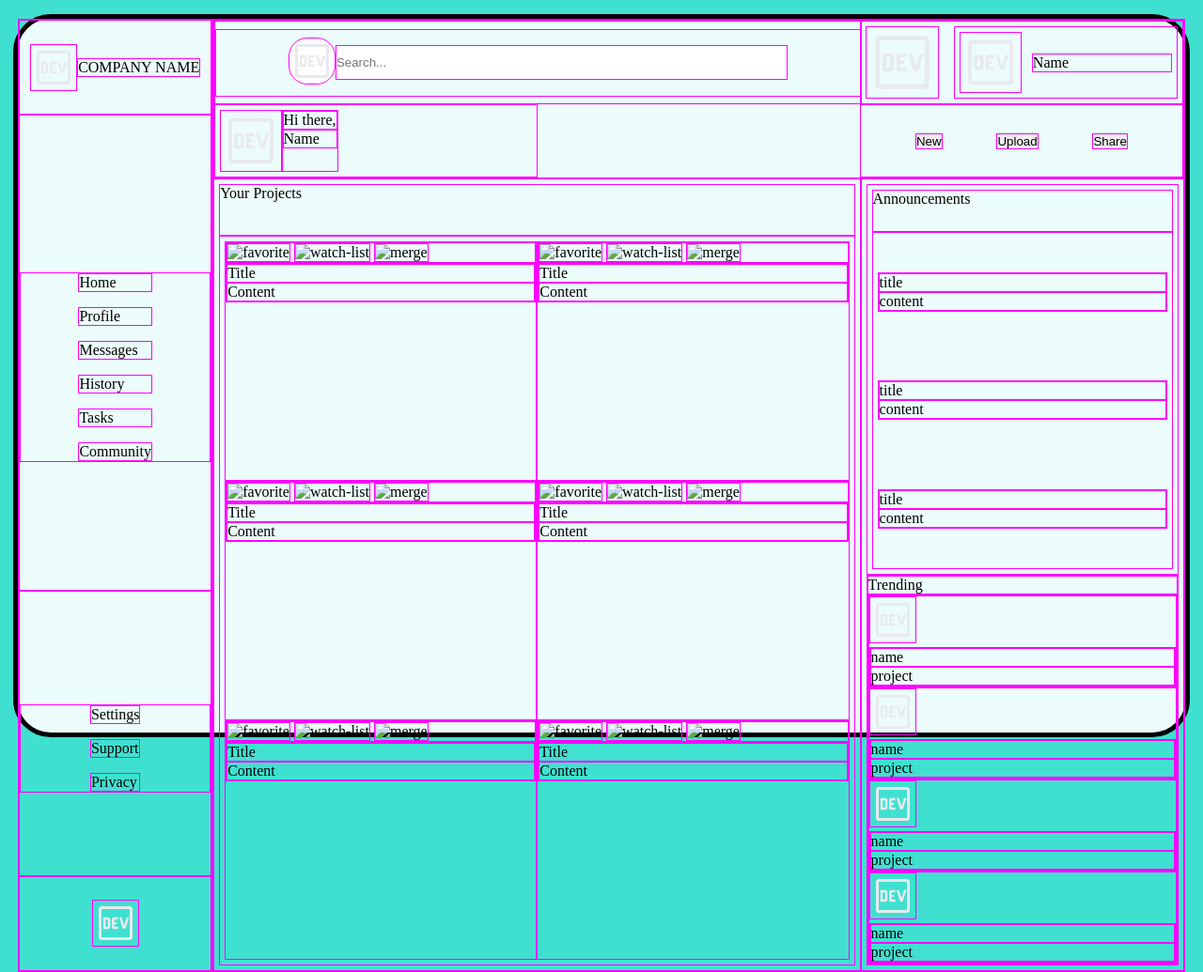
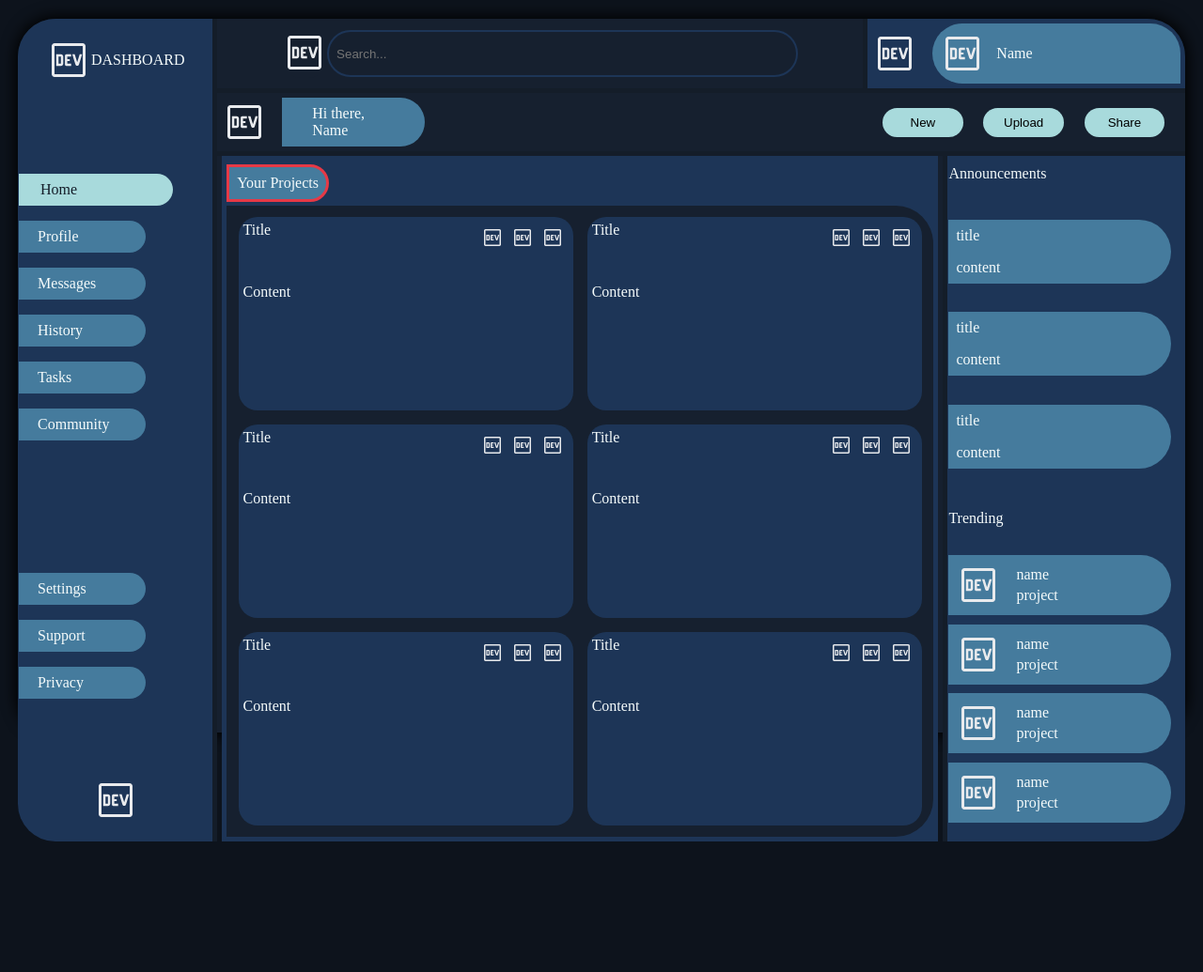
Before and after one commit to Andrea-2528/admin-dashboard, a plain HTML site: page index.html in a window 1280 px wide. Shown: the whole page at 94% size. After the commit the page ends 896 px from the top, so only its background shows below. Drawn offline with Linux system fonts and the light colour scheme.

Commit message:
Add general styling, fine details still missing

```diff
--- a/index.html
+++ b/index.html
@@ -13,7 +13,7 @@
             <div class="sidebar-logo">
                 <img src="assets/svg_logo.svg" alt="company logo">
                 <div class="sidebar-logo-text">
-                    COMPANY NAME
+                    DASHBOARD
                 </div>
             </div>
             <div class="sidebar-menu">
@@ -75,97 +75,85 @@
             </div>
             <div class="projects">
                 <div class="projects-title">
-                    Your Projects
+                    <span>Your Projects</span>
                 </div>
                 <div class="cards">
                     <div class="card">
-                        <div class="icons">
-                            <img src="" alt="favorite">
-                            <img src="" alt="watch-list">
-                            <img src="" alt="merge">
-                        </div>
-                        <div class="content">
-                            <div class="content-title">
+                        <div class="card-title">
                             Title
                         </div>
-                            <div class="content-text">
+                        <div class="icons">
+                            <img src="assets/svg_logo.svg" alt="favorite">
+                            <img src="assets/svg_logo.svg" alt="watch-list">
+                            <img src="assets/svg_logo.svg" alt="merge">
+                        </div>
+                        <div class="card-text">
                             Content
                         </div>
                     </div>
-                    </div>
                     <div class="card">
-                        <div class="icons">
-                            <img src="" alt="favorite">
-                            <img src="" alt="watch-list">
-                            <img src="" alt="merge">
-                        </div>
-                        <div class="content">
-                            <div class="content-title">
+                        <div class="card-title">
                             Title
                         </div>
-                            <div class="content-text">
+                        <div class="icons">
+                            <img src="assets/svg_logo.svg" alt="favorite">
+                            <img src="assets/svg_logo.svg" alt="watch-list">
+                            <img src="assets/svg_logo.svg" alt="merge">
+                        </div>
+                        <div class="card-text">
                             Content
                         </div>
                     </div>
-                    </div>
                     <div class="card">
-                        <div class="icons">
-                            <img src="" alt="favorite">
-                            <img src="" alt="watch-list">
-                            <img src="" alt="merge">
-                        </div>
-                        <div class="content">
-                            <div class="content-title">
+                        <div class="card-title">
                             Title
                         </div>
-                            <div class="content-text">
+                        <div class="icons">
+                            <img src="assets/svg_logo.svg" alt="favorite">
+                            <img src="assets/svg_logo.svg" alt="watch-list">
+                            <img src="assets/svg_logo.svg" alt="merge">
+                        </div>
+                        <div class="card-text">
                             Content
                         </div>
                     </div>
-                    </div>
                     <div class="card">
-                        <div class="icons">
-                            <img src="" alt="favorite">
-                            <img src="" alt="watch-list">
-                            <img src="" alt="merge">
-                        </div>
-                        <div class="content">
-                            <div class="content-title">
+                        <div class="card-title">
                             Title
                         </div>
-                            <div class="content-text">
+                        <div class="icons">
+                            <img src="assets/svg_logo.svg" alt="favorite">
+                            <img src="assets/svg_logo.svg" alt="watch-list">
+                            <img src="assets/svg_logo.svg" alt="merge">
+                        </div>
+                        <div class="card-text">
                             Content
                         </div>
                     </div>
-                    </div>
                     <div class="card">
-                        <div class="icons">
-                            <img src="" alt="favorite">
-                            <img src="" alt="watch-list">
-                            <img src="" alt="merge">
-                        </div>
-                        <div class="content">
-                            <div class="content-title">
+                        <div class="card-title">
                             Title
                         </div>
-                            <div class="content-text">
+                        <div class="icons">
+                            <img src="assets/svg_logo.svg" alt="favorite">
+                            <img src="assets/svg_logo.svg" alt="watch-list">
+                            <img src="assets/svg_logo.svg" alt="merge">
+                        </div>
+                        <div class="card-text">
                             Content
                         </div>
                     </div>
-                    </div>
                     <div class="card">
-                        <div class="icons">
-                            <img src="" alt="favorite">
-                            <img src="" alt="watch-list">
-                            <img src="" alt="merge">
-                        </div>
-                        <div class="content">
-                            <div class="content-title">
+                        <div class="card-title">
                             Title
                         </div>
-                            <div class="content-text">
+                        <div class="icons">
+                            <img src="assets/svg_logo.svg" alt="favorite">
+                            <img src="assets/svg_logo.svg" alt="watch-list">
+                            <img src="assets/svg_logo.svg" alt="merge">
+                        </div>
+                        <div class="card-text">
                             Content
-                            </div>
                         </div>
                     </div>
                 </div>
--- a/style.css
+++ b/style.css
@@ -11,11 +11,17 @@ body{
     height: 100vh;
     align-content: center;
     justify-items: center;
-    background-color: turquoise;
+    background-color: #0d131c;
+    /* background-image: radial-gradient(circle at -19% -76%, #a8dadcff 40%, transparent 40.05%),
+                    radial-gradient(circle at -19% 58%, #1d3557ff 43%, transparent 43.05%),
+                    linear-gradient(220deg, #457b9dff 28%, transparent 28.05%),
+                    linear-gradient(-48deg, #e63946ff 22%, transparent 22.05%),
+                    radial-gradient(circle at 97% 20%, #a8dadcff 35%, transparent 35.05%); */
+    color: #F5FBFB; /*default text color */
 }
 
 .main-page *{
-    border: 1px solid magenta;
+    /* border: 1px solid magenta; */
 }
 
 /*-----------------------------------------------------------------------*/
@@ -24,9 +30,9 @@ body{
 .main-page{
     height: 95vh;
     width: 97vw;
-    border: 5px solid black;
+    box-shadow: 0px 0px 16px 2px black;
     border-radius: 40px;
-    background-color: rgba(255, 255, 255, 0.9);
+    background-color: #16202F;
     display: grid;
     grid-template-columns: 1fr 5fr;
 }
@@ -37,6 +43,9 @@ body{
 .sidebar{
     display: grid;
     grid-template-rows: 1fr 5fr 3fr 1fr;
+    background-color: #1d3557;
+    border-top-left-radius: 40px;
+    border-bottom-left-radius: 40px;
 }
 
 .sidebar-logo{
@@ -54,9 +63,32 @@ body{
 .sidebar-settings ul{
     list-style-type: none;
     display: grid;
-    justify-content: center;
     gap: 1rem;
-    margin-top: 2rem;
+    width: 65%;
+    margin-left: 1px;
+}
+
+li{
+    background-color: #457b9d;
+    border-top-right-radius: 40px;
+    border-bottom-right-radius: 40px;
+    padding: 8px;
+    cursor: pointer;
+    text-indent: 10%;
+}
+
+li:hover{
+    width: 110%;
+    padding: 8px;
+    background-color: #A8DADC;
+    color: #141D29;
+}
+
+.sidebar-menu ul :nth-child(1){
+    width: 110%;
+    padding: 8px;
+    background-color: #A8DADC;
+    color: #141D29;
 }
 
 .sidebar-github{
@@ -70,8 +102,9 @@ body{
 
 .main-window{
     display: grid;
-    grid-template-columns: 2fr 1fr;
+    grid-template-columns: 3fr 1fr;
     grid-template-rows: 1fr 5fr;
+    border-left: 5px solid #141D29;
 }
 
 /*-----------------------------------------------------------------------*/
@@ -79,13 +112,14 @@ body{
 
 .header{
     grid-column: 1/3;
-
+    border-bottom: 5px solid #141D29;
     display: grid;
     grid-template-columns: repeat(3,1fr);
     grid-row: 1fr 1fr;
 }
 
 .header-searchbar{
+    border-bottom: 5px solid #141D29;
     grid-area: 1/1/2/3;
     display: flex;
     align-items: center;
@@ -99,23 +133,42 @@ body{
 
 }
 
+.header-searchbar > form > input{
+    background-color: #16202F;
+    border: 2px solid #1D3557;
+    border-radius: 40px;
+    padding: 8px;
+    color: #F5FBFB
+}
+
+.header-searchbar > form > input:focus{
+    outline: none;
+    border: 2px solid #E63946;
+}
+
 .header-searchbar > form > button{
     border: none;
-    background-color: white;
+    background-color: #16202F;
 }
 
 .header-profile{
     grid-area: 1/3/2/4;
     display: flex;
     padding: 5px;
+    background-color: #1d3557;
+    border-top-right-radius: 40px;
+    border-bottom: 5px solid #141D29;
+    border-left: 5px solid #141D29;
 }
 
 .header-profile > div{
     width: 100%;
     display: flex;
     margin-left: 5%;
-    padding: 5px;
-
+    padding: 8px;
+    background-color: #457B9D;
+    border-radius: 40px;
+    border-bottom-right-radius: 0;
 }
 
 .header-profile > div > div{
@@ -127,8 +180,20 @@ body{
 .header-welcome{
     grid-area: 2/1/3/2;
     display: flex;
+    gap: 1rem;
     padding: 5px;
+}
 
+.header-welcome-message{
+    /* width: 100%; */
+    display: flex;
+    flex-direction: column;
+    justify-content: space-evenly;
+    background-color: #457B9D;
+    border-radius: 0px 40px 40px 0px;
+    padding: 8px;
+    padding-left: 32px;
+    padding-right: 64px;
 }
 
 .header-buttons{
@@ -138,13 +203,43 @@ body{
     justify-content: space-evenly;
 }
 
+.header-buttons button{
+    text-align: center;
+    width: 25%;
+    background-color: #A8DADC;
+    padding: 8px;
+    border: none;
+    border-radius: 20px;
+    cursor: pointer;
+}
+
+.header-buttons button:hover{
+    border: 3px solid #E63946;
+}
+
 /*-----------------------------------------------------------------------*/
 /* PROJECTS LAYOUT */
 
 .projects{
+    margin: 5px;
+    margin-bottom: 0px;
+    margin-top: 0px;
     display: grid;
     grid-template-rows: 1fr 14fr;
     padding: 5px;
+    background-color: #1d3557;
+}
+
+.projects-title{
+    display: flex;
+    align-items: center;
+}
+
+.projects-title span{
+    background-color: #457B9D;
+    border-radius: 0px 40px 40px 0px;
+    padding: 8px;
+    border: 3px solid #E63946;
 }
 
 .cards{
@@ -152,22 +247,55 @@ body{
     grid-template-rows: repeat(3, 1fr);
     grid-template-columns: repeat(2,1fr);
     padding: 5px;
+    background-color: #16202F;
+    border-radius: 0px 40px 40px 0px;
 }
 
+.card{
+    margin: 2%;
+    padding: 5px;
+    display: grid;
+    grid-template-rows: 1fr 2fr;
+    grid-template-columns: 1fr 1fr;
+    background-color: #1D3557;
+    border-radius: 20px;
+}
+
+.card-text{
+    grid-column: 1/3
+}
+
+.icons{
+    display: flex;
+    justify-content: right;
+    align-items: flex-start;
+    gap: 5%;
+    padding: 5px;
+}
+
+.icons > img{
+    width: 1.5rem;
+}
 /*-----------------------------------------------------------------------*/
 /* PANEL LAYOUT */
 
 .panel{
+    background-color: #1d3557;
+    border-bottom-right-radius: 40px;
+    border-left: 5px solid #141D29;
     display: grid;
-    grid-template-columns: 1fr;
     grid-template-rows: 1fr 1fr;
     padding: 5px;
+    padding-left: 0;
+    gap: 2%;
 }
 
 .announcements{
     display: grid;
     grid-template-rows: 1fr 8fr;
     padding: 5px;
+    padding-left: 0;
+    margin-left: 1px;
 }
 
 .announcements-elements{
@@ -175,4 +303,45 @@ body{
     flex-direction: column;
     justify-content: space-around;
     padding: 5px;
+    padding-left: 0;
 }
+
+.announcements-elements > .element{
+    display: flex;
+    flex-direction: column;
+    gap: 1rem;
+    background-color: #457B9D;
+    border-radius: 0px 40px 40px 0px;
+    padding: 8px;
+}
+
+.trending{
+    display: grid;
+    grid-template-rows: 1fr 8fr;
+    padding: 5px;
+    padding-left: 0;
+    margin-left: 1px;
+}
+
+.trending > .users{
+    display: flex;
+    flex-direction: column;
+    justify-content: space-around;
+    padding: 5px;
+    padding-left: 0;
+}
+
+.users > .element{
+    display: flex;
+    gap: 1rem;
+    background-color: #457B9D;
+    border-radius: 0px 40px 40px 0px;
+    padding: 8px;
+}
+
+.element > .user{
+    width: 100%;
+    display: flex;
+    flex-direction: column;
+    justify-content: space-evenly;
+}
```
Lines whose indentation alone changed are shown as unchanged.
